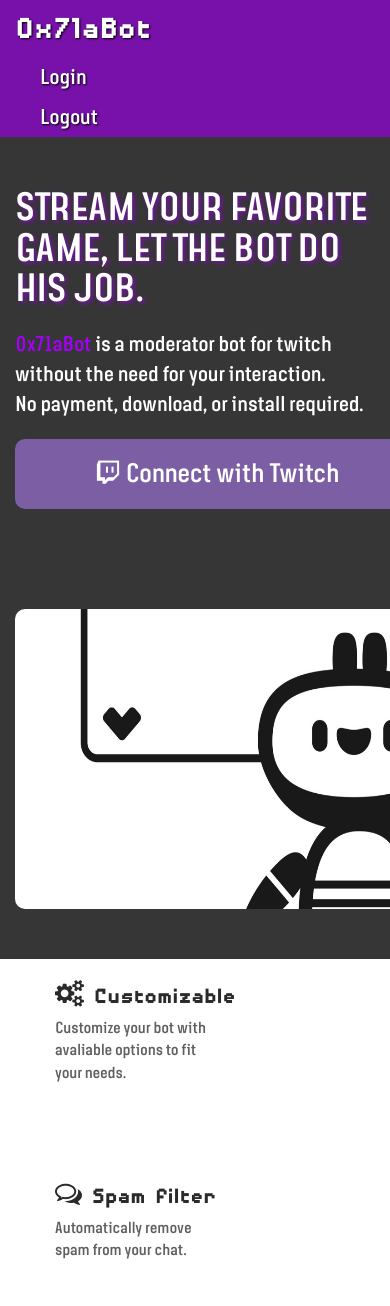
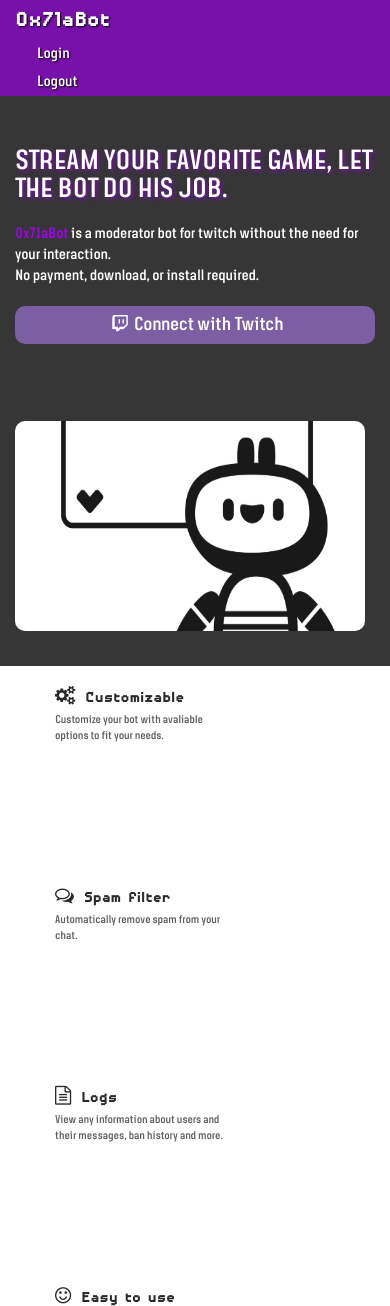
Before and after one commit to ipriver/0x71aBot-web-interface, a Django app: page / in a window 390 px wide; the page is wider, and only the part inside the window is pictured. Shown: the top 1306 px of that part. Run offline with Django 3.2, Linux system fonts and the light colour scheme; style sheets or scripts are compiled from the project's sources; some libraries are stand-ins or nearby versions.

Commit message:
responsive fixes

```diff
--- a/src/static/styles/base.scss
+++ b/src/static/styles/base.scss
@@ -17,6 +17,7 @@
   font-family: SteagislerRegular;
   src: url(../fonts/SteagislerRegular.otf);
 }
+
 
 $footer-height: 100px;
 
@@ -80,8 +81,8 @@
                 }
             }
             .connect-button {
-                width: 40rem;
-                height: 7rem;
+                width: 100%;
+                height: 20%;
                 color: #FFFFFF;
                 background-color: #7B5EA4;
                 font-size: 2.5rem;
@@ -233,3 +234,19 @@
         }
     }
 }
+
+
+@media all and (max-width: 500px) {
+    html {
+        font-size: 7px;
+        }
+    body {
+        margin-bottom: $footer-height + 80px;
+    }
+}
+
+@media all and (max-width: 1000px) {
+    body {
+        margin-bottom: $footer-height*2.5;
+    }
+}
--- a/src/templates/index.html
+++ b/src/templates/index.html
@@ -21,10 +21,10 @@
                         <h1>STREAM YOUR FAVORITE GAME, LET THE BOT DO HIS JOB.</h1>
                         <p><span>0x71aBot</span> is a moderator bot for twitch without the need for your interaction. <br>
                         No payment, download, or install required.</p>
-                        <button class="btn col-md-12 col-sm-6 connect-button">Connect with Twitch</button>
+                        <button class="btn col-md-12 col-sm-12 connect-button">Connect with Twitch</button>
                     </div>
-                    <div class="photo col-lg-7 col-md-7 col-sm-12">
-                        <img src="{% static 'images/robo.jpg' %}" alt="robot bot">
+                    <div class="photo col-lg-7 col-md-7 col-sm-5">
+                        <img class="img-fluid" src="{% static 'images/robo.jpg' %}" alt="robot bot">
                     </div>
                 </div>
             </div>
```
